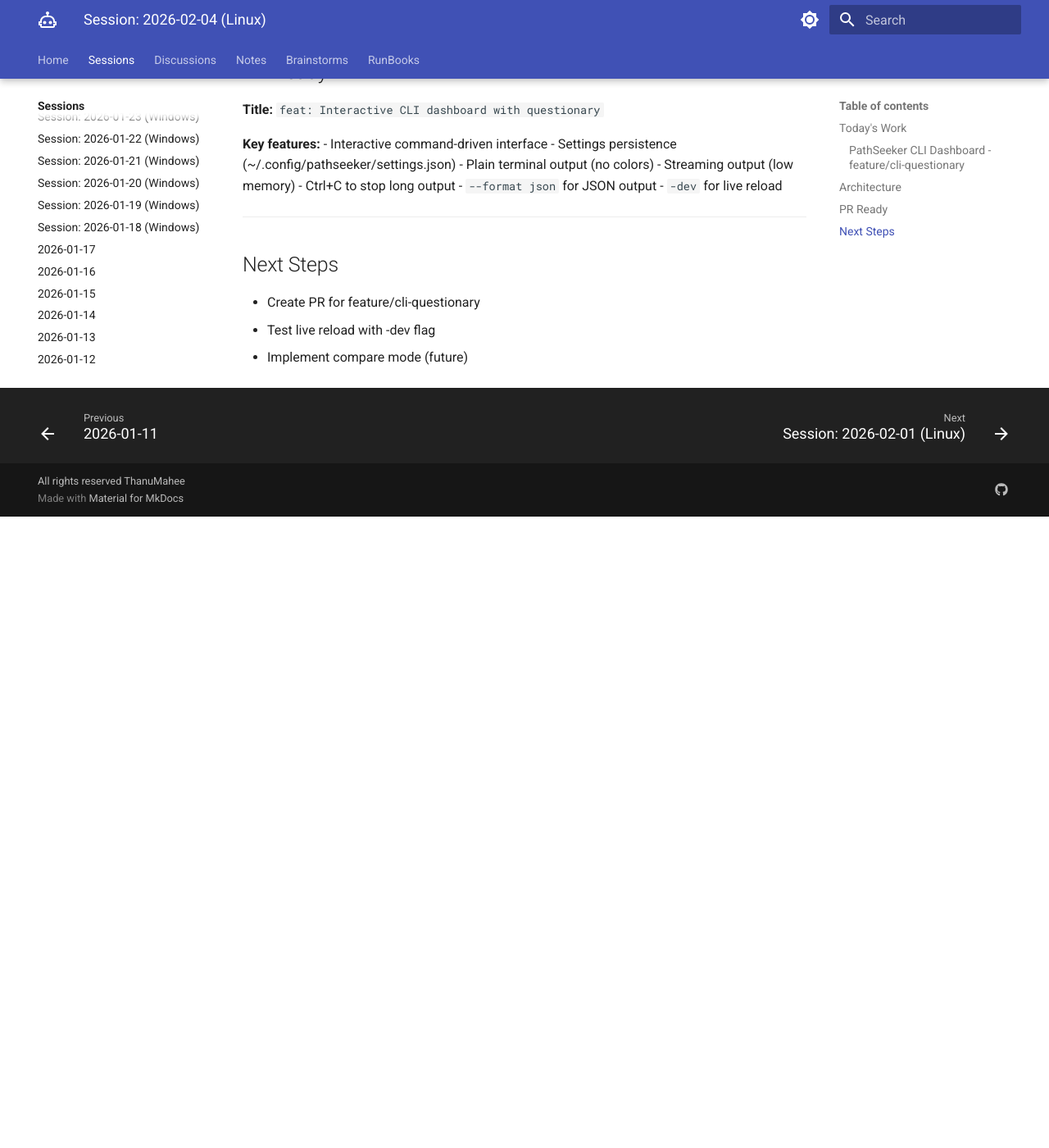
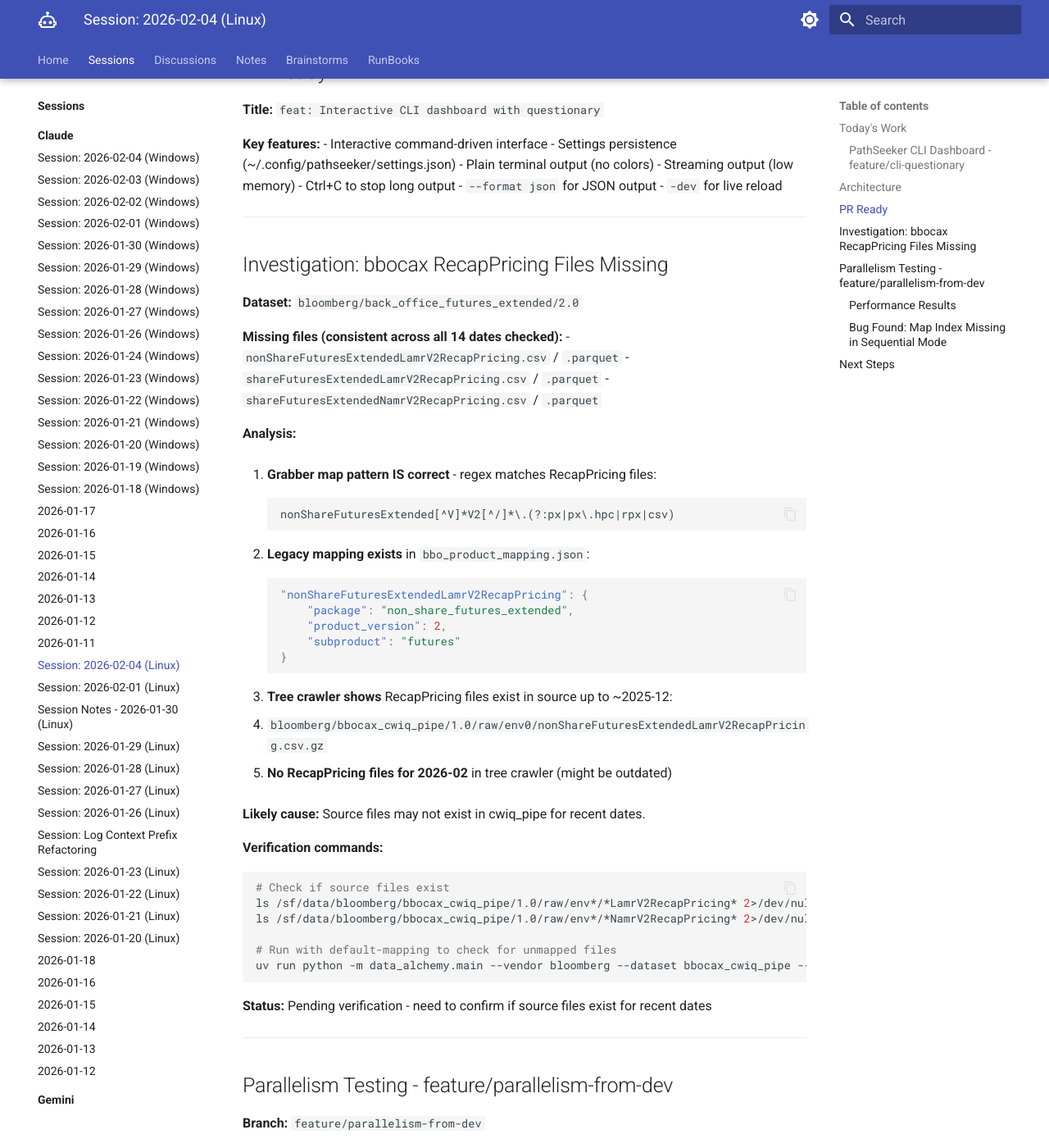
Before and after one commit to ThanuMahee12/AgentContext, an MkDocs documentation site: the page built from docs/sessions/claude/l-2026-02-04.md, in a window 1280 px wide and 1400 px high, scrolled down 1316 px. Shown: the whole window at 82% size. Built offline with MkDocs 1.6.1 and Material for MkDocs 9.7.7, drawn with Linux system fonts in a browser that asks for light colours; before the commit the page ends 1946 px from its top, so only the background shows below that; some of the changed text lies outside the part shown.

Commit message:
docs: parallelism testing results and Map[-1] bug

````diff
--- /dev/null
+++ b/docs/notes/parallelism-testing.md
@@ -0,0 +1,75 @@
+# Parallelism Testing Notes
+
+**Branch:** `feature/parallelism-from-dev`
+**Date:** 2026-02-04
+
+## Performance Benchmarks (bbocax_cwiq_pipe)
+
+| Phase | Sequential | Parallel (4 workers) | Speedup |
+|-------|------------|----------------------|---------|
+| Bronze | 113s | 40s | 2.8x |
+| Silver | 30s | 15s | 2.0x |
+| Gold | 26s | 14s | 1.9x |
+| **Total** | **173s** | **72s** | **2.4x** |
+
+## Known Bug: Map[-1] in Sequential Mode
+
+### Symptom
+Non-parquet files (`.dif`, `.out`, `.dlt`) show `Map[-1] (unknown)` in sequential mode but correct `Map[68]`/`Map[69]` in parallel mode. Files still route correctly.
+
+### Affected Files
+- `shareFuturesExtendedOpenAsia1.dif.20260126` (with date suffix)
+- `shareFuturesExtendedOpenAsia1.dif` (without date suffix)
+- Similar patterns for `.out` and `.dlt` files
+
+### Not Affected
+- `.parquet` files work correctly in both modes
+
+### Code Path Difference
+
+**Parallel (workers > 1):**
+1. `parallel_process_gold_ordered` pre-computes destinations via `get_destinations`
+2. `get_destinations` calls `apply_grabber_maps` (logs `INFO | Map[X]`)
+3. `process_gold_file` calls `handle_gold` -> `apply_grabber_maps` again
+
+**Sequential (workers == 1):**
+1. `parallel_process_gold_ordered` immediately delegates to `parallel_process`
+2. Skips `get_destinations` pre-computation
+3. `process_gold_file` calls `handle_gold` -> `apply_grabber_maps` (only call)
+
+### Hypothesis
+The pre-computation step in parallel mode may initialize or cache something that makes subsequent grabber map matching work correctly.
+
+### Related Code
+- `data_alchemy/utils/parallel.py:225-229` - sequential mode bypass
+- `data_alchemy/handlers/handle_gold.py:569-660` - `apply_grabber_maps` function
+- `data_alchemy/config/grabber_maps.py:28-118` - grabber maps loading
+
+### Grabber Map Key Collision
+All 6 `futures_extended` grabber map files share the same key:
+```python
+("bloomberg", "1.0", "bbocax_cwiq_pipe")
+```
+Patterns from different files get merged via `dict.update()`.
+
+## CLI Usage
+
+```bash
+# Max parallelism (uses all CPU cores)
+--parallel -1
+
+# Specific worker count
+--parallel 4
+
+# Sequential (default when flag omitted)
+# (no flag)
+
+# Via environment variable
+export DATA_ALCHEMY_WORKERS=4
+```
+
+## Next Steps
+
+1. Add debug logging to `apply_grabber_maps` to trace pattern matching
+2. Test if explicit `--parallel 1` behaves differently than no flag
+3. Check if pattern order in merged dict affects matching
--- a/docs/sessions/claude/l-2026-02-04.md
+++ b/docs/sessions/claude/l-2026-02-04.md
@@ -73,8 +73,112 @@
 
 ---
 
+## Investigation: bbocax RecapPricing Files Missing
+
+**Dataset:** `bloomberg/back_office_futures_extended/2.0`
+
+**Missing files (consistent across all 14 dates checked):**
+- `nonShareFuturesExtendedLamrV2RecapPricing.csv` / `.parquet`
+- `shareFuturesExtendedLamrV2RecapPricing.csv` / `.parquet`
+- `shareFuturesExtendedNamrV2RecapPricing.csv` / `.parquet`
+
+**Analysis:**
+
+1. **Grabber map pattern IS correct** - regex matches RecapPricing files:
+   ```regex
+   nonShareFuturesExtended[^V]*V2[^/]*\.(?:px|px\.hpc|rpx|csv)
+   ```
+
+2. **Legacy mapping exists** in `bbo_product_mapping.json`:
+   ```json
+   "nonShareFuturesExtendedLamrV2RecapPricing": {
+       "package": "non_share_futures_extended",
+       "product_version": 2,
+       "subproduct": "futures"
+   }
+   ```
+
+3. **Tree crawler shows** RecapPricing files exist in source up to ~2025-12:
+   - `bloomberg/bbocax_cwiq_pipe/1.0/raw/env0/nonShareFuturesExtendedLamrV2RecapPricing.csv.gz`
+
+4. **No RecapPricing files for 2026-02** in tree crawler (might be outdated)
+
+**Likely cause:** Source files may not exist in cwiq_pipe for recent dates.
+
+**Verification commands:**
+```bash
+# Check if source files exist
+ls /sf/data/bloomberg/bbocax_cwiq_pipe/1.0/raw/env*/*LamrV2RecapPricing* 2>/dev/null | head -5
+ls /sf/data/bloomberg/bbocax_cwiq_pipe/1.0/raw/env*/*NamrV2RecapPricing* 2>/dev/null | head -5
+
+# Run with default-mapping to check for unmapped files
+uv run python -m data_alchemy.main --vendor bloomberg --dataset bbocax_cwiq_pipe --version 1.0 --backfill 48 --default-mapping 2>&1 | grep -i recappricing
+```
+
+**Status:** Pending verification - need to confirm if source files exist for recent dates
+
+---
+
+## Parallelism Testing - feature/parallelism-from-dev
+
+**Branch:** `feature/parallelism-from-dev`
+
+**Test Commands:**
+```bash
+# Parallel (max workers)
+time uv run python -m data_alchemy.main \
+    --vendor bloomberg --dataset bbocax_cwiq_pipe --version 1.0 \
+    --backfill 500 --parallel -1 2>&1 | tee ../asserts/logs/bbocax-parallel-max-$(date +%Y%m%d-%H%M%S).log
+
+# Sequential (no parallel flag)
+time uv run python -m data_alchemy.main \
+    --vendor bloomberg --dataset bbocax_cwiq_pipe --version 1.0 \
+    --backfill 500 2>&1 | tee ../asserts/logs/bbocax-sequential-$(date +%Y%m%d-%H%M%S).log
+```
+
+### Performance Results
+
+| Metric | Sequential | Parallel (-1) | Speedup |
+|--------|------------|---------------|---------|
+| Bronze | 113.22s | 40.13s | 2.8x |
+| Silver | 29.90s | 15.07s | 2.0x |
+| Gold | 26.42s | 13.58s | 1.9x |
+| **Total** | **173.15s** | **72.48s** | **2.4x** |
+
+- **No errors** in either run
+- Uses 4 workers on 4-core machine
+
+### Bug Found: Map Index Missing in Sequential Mode
+
+**Issue:** Files with date suffix (e.g., `shareFuturesExtendedOpenAsia1.dif.20260126`) show `Map[-1] (unknown)` in sequential mode but proper `Map[68]` in parallel mode.
+
+**Observed behavior:**
+- Sequential: `.parquet` files get proper Map indices (Map[92-102]), `.dif/.out/.dlt` files get Map[-1]
+- Parallel: ALL files get proper Map indices
+- Files still route to correct destinations in both modes
+
+**Root cause hypothesis:**
+When `max_workers == 1`, `parallel_process_gold_ordered` skips the pre-computation step that calls `get_destinations` -> `apply_grabber_maps`. This pre-computation may have a side effect that makes subsequent grabber map matching work correctly.
+
+**Code location:** `data_alchemy/utils/parallel.py:225-229`
+```python
+# Sequential processing if max_workers == 1
+if max_workers == 1:
+    return parallel_process(
+        silver_files, process_func, 1, phase_name, shutdown_flag
+    )
+```
+
+**Grabber map files affected:** All 6 `futures_extended` grabber maps share the same key `("bloomberg", "1.0", "bbocax_cwiq_pipe")` and get merged at load time.
+
+**Status:** Bug identified, needs further investigation
+
+---
+
 ## Next Steps
 
 - Create PR for feature/cli-questionary
 - Test live reload with -dev flag
 - Implement compare mode (future)
+- **Verify bbocax RecapPricing source files exist** for 2026-02
+- **Debug parallelism Map[-1] bug** - add logging to `apply_grabber_maps`
````
